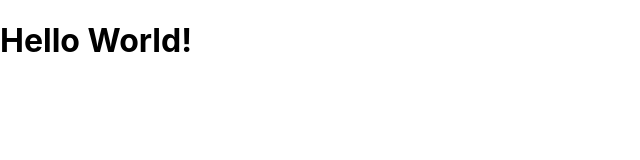
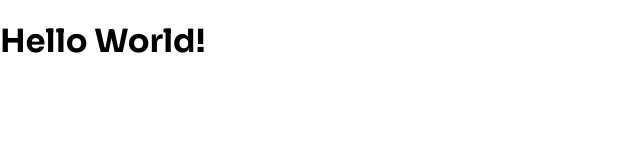
Before and after one commit to josiebrohm/portfolio-web-app, a React (Create React App) app: page / in a window 1280 px wide. Shown: the top 160 px of the page, without its empty margins (0-640 px from the left). Built offline with nearby package versions, Linux system fonts and the light colour scheme.

Commit message:
Add custom font

```diff
--- a/public/index.html
+++ b/public/index.html
@@ -24,6 +24,7 @@
       work correctly both with client-side routing and a non-root public URL.
       Learn how to configure a non-root public URL by running `npm run build`.
     -->
+	  <link href="https://fonts.googleapis.com/css2?family=Sora:wght@100..800&display=swap" rel="stylesheet">
     <title>Josie Bröhm - Software Engineer</title>
   </head>
   <body>
--- a/src/index.css
+++ b/src/index.css
@@ -1,8 +1,8 @@
+@import url('https://fonts.googleapis.com/css2?family=Sora:wght@100..800&display=swap');
+
 body {
   margin: 0;
-  font-family: -apple-system, BlinkMacSystemFont, 'Segoe UI', 'Roboto', 'Oxygen',
-    'Ubuntu', 'Cantarell', 'Fira Sans', 'Droid Sans', 'Helvetica Neue',
-    sans-serif;
+  font-family: 'Sora', sans-serif;
   -webkit-font-smoothing: antialiased;
   -moz-osx-font-smoothing: grayscale;
 }
```
